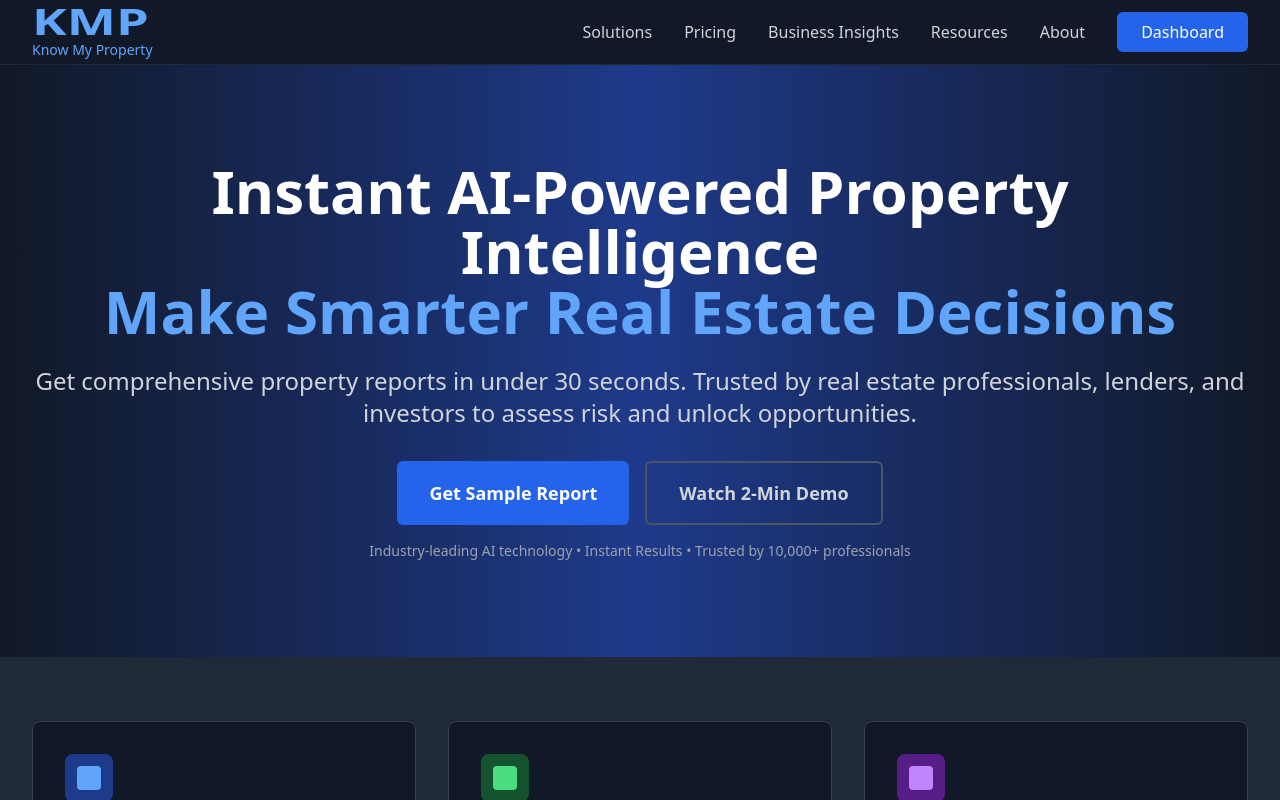
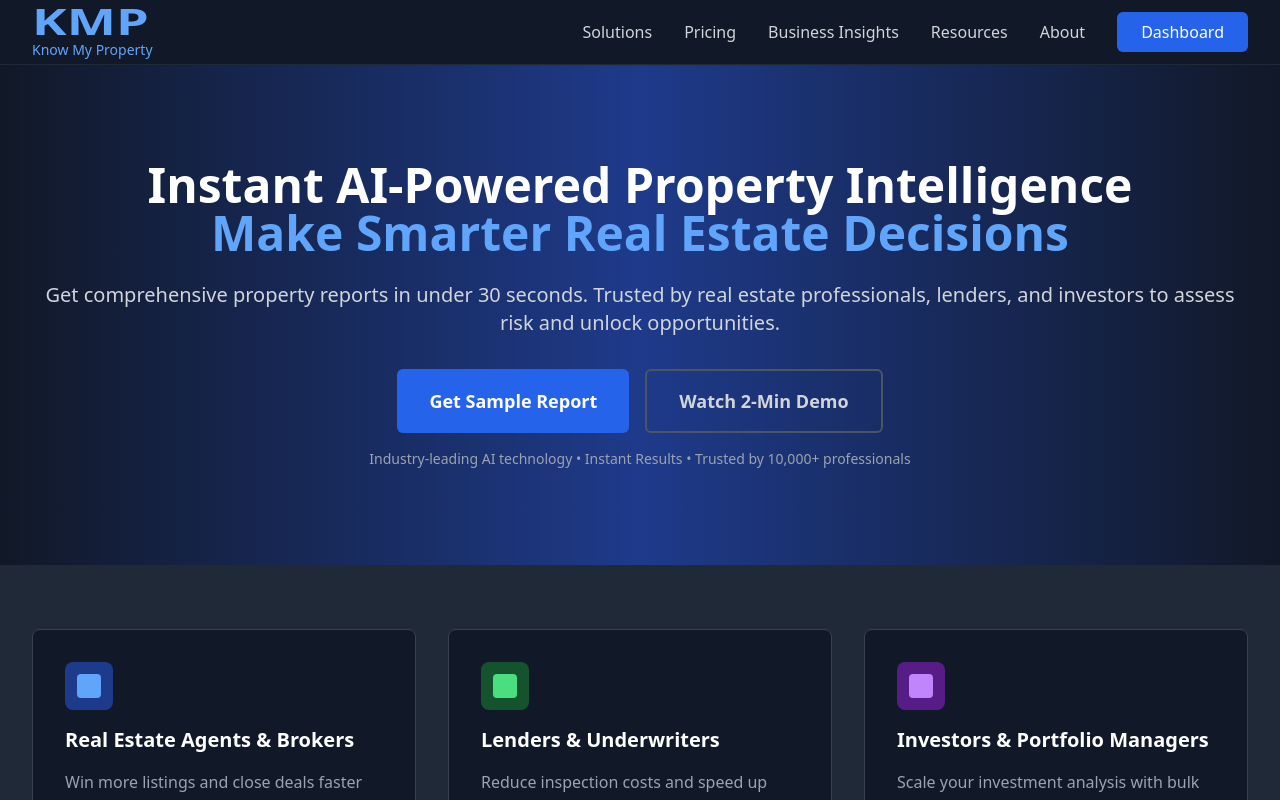
Before and after one commit to gshenkmp/nextjs-with-supabase, a Next.js app: page / in a window 1280 px wide. Shown: the top 800 px of the page. Built offline with nearby package versions, Linux system fonts and the light colour scheme.

Commit message:
update font sizes

```diff
--- a/app/page.tsx
+++ b/app/page.tsx
@@ -5,12 +5,12 @@ export default function HomePage() {
       <section className="bg-gradient-to-r from-gray-900 via-blue-900 to-gray-900">
         <div className="max-w-7xl mx-auto px-4 sm:px-6 lg:px-8 py-24">
           <div className="text-center">
-            <h1 className="text-4xl md:text-6xl font-bold mb-6">
+            <h1 className="text-5xl md:text-5xl font-bold mb-6">
               Instant AI-Powered Property Intelligence
               <br />
               <span className="text-blue-400">Make Smarter Real Estate Decisions</span>
             </h1>
-            <p className="text-xl md:text-2xl mb-8 text-gray-300">
+            <p className="text-xl md:text-xl mb-8 text-gray-300">
               Get comprehensive property reports in under 30 seconds. Trusted by real estate professionals,
               lenders, and investors to assess risk and unlock opportunities.
             </p>
```
